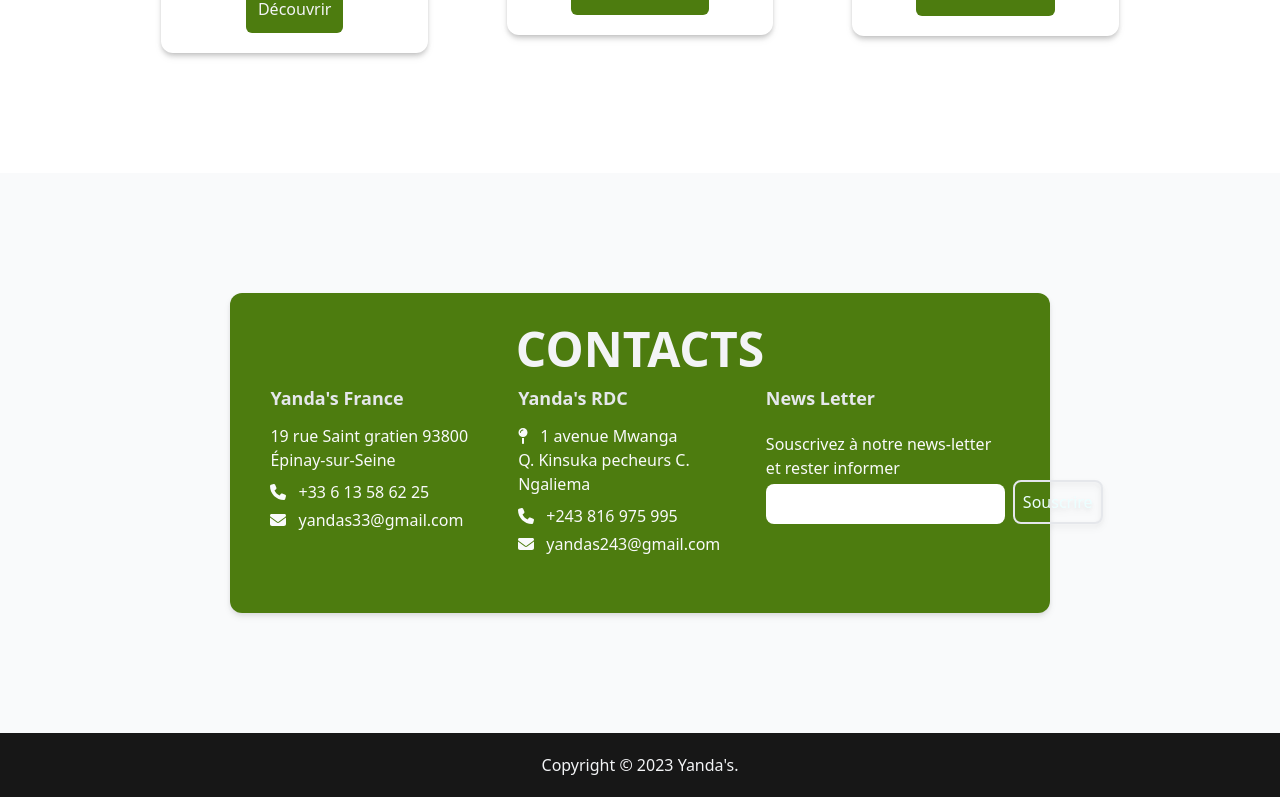
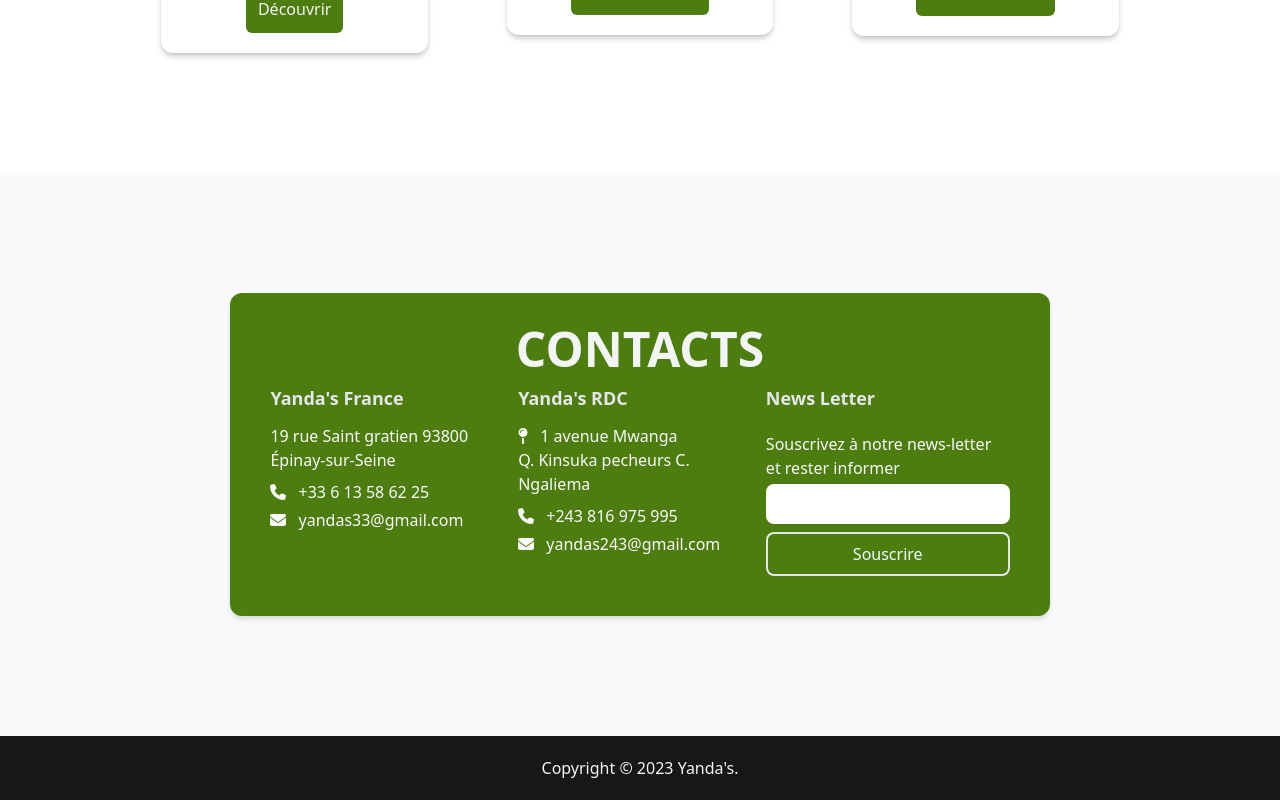
Before and after one commit to danydt/yandas_landing, a Nuxt app: page / in a window 1280 px wide. Shown: the part 1792-2592 px from the top of the page. Built offline with nearby package versions, Linux system fonts and the light colour scheme.

Commit message:
set this sample

```diff
--- a/components/ContactUs.vue
+++ b/components/ContactUs.vue
@@ -94,7 +94,7 @@
             <p class="text-gray-50">
               Souscrivez à notre news-letter et rester informer
             </p>
-            <form action="" class="flex flex-col md:flex-row">
+            <form action="" class="flex flex-col">
               <input
                 type="email"
                 name=""
@@ -102,7 +102,7 @@
                 class="px-1 py-2 mt-1 rounded-lg"
               />
               <button
-                class="p-2 mt-2 border-2 rounded-lg  md:mt-0 md:ml-2 text-cyan-50 hover:bg-white hover:border-0 hover:text-lime-700"
+                class="p-2 mt-2 border-2 rounded-lg  text-cyan-50 hover:bg-white hover:border-0 hover:text-lime-700"
               >
                 Souscrire
               </button>
```
